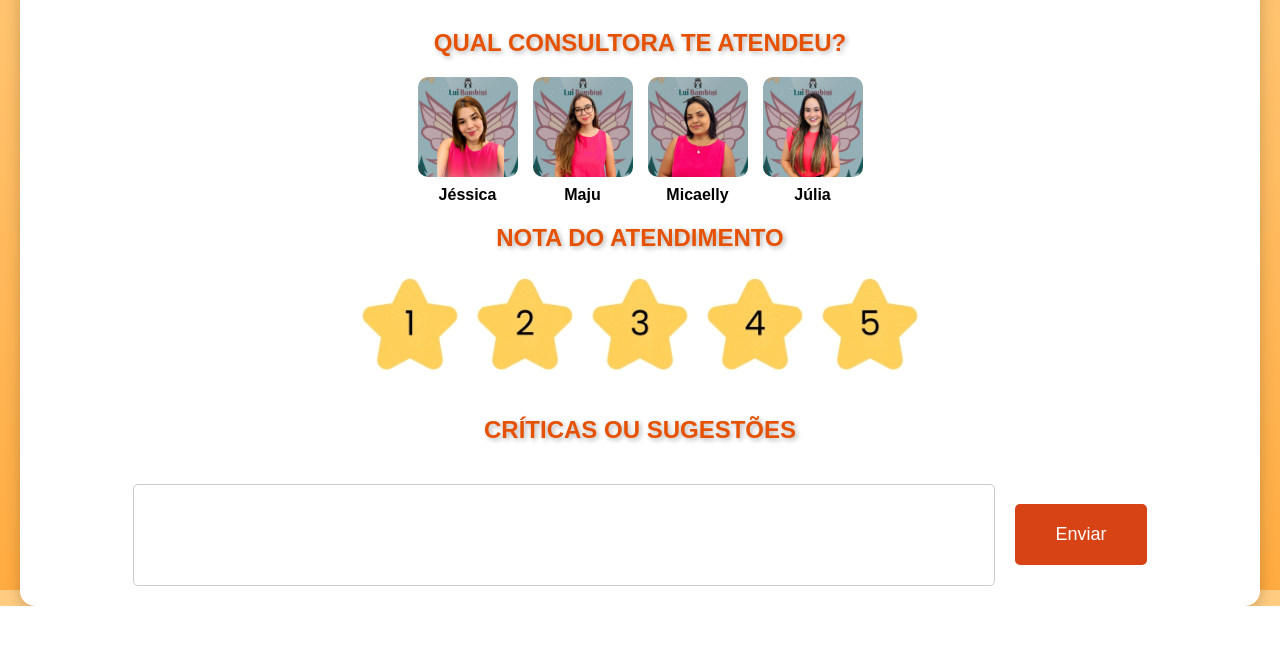
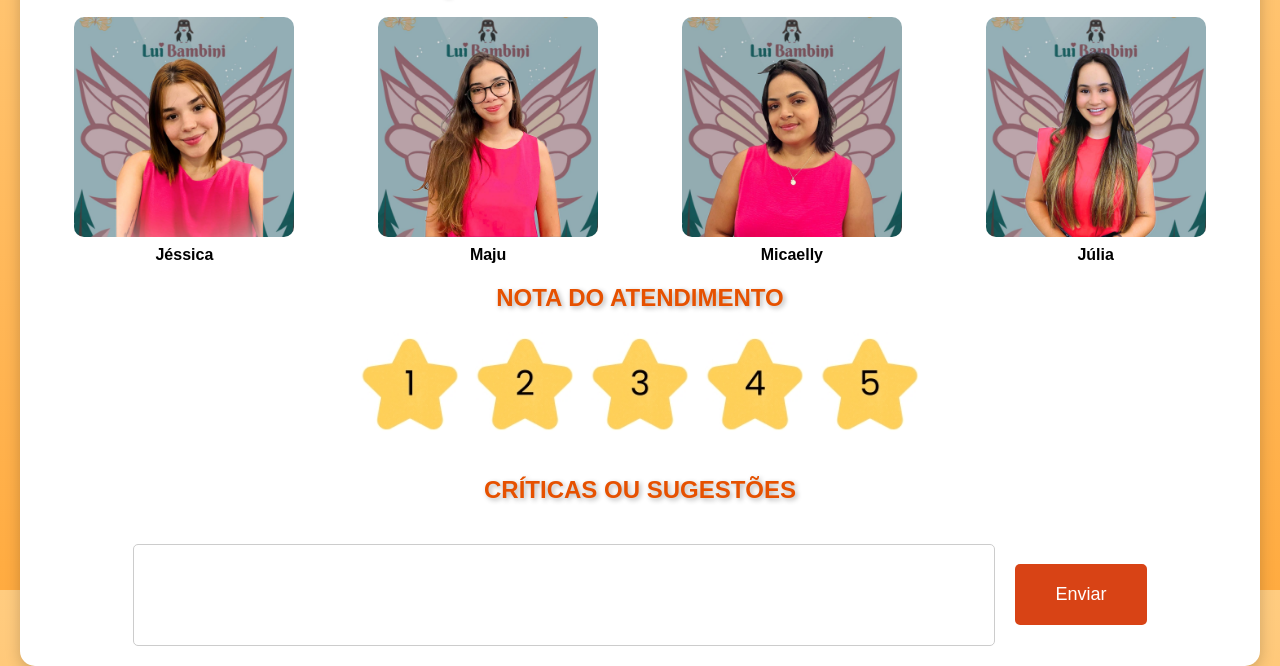
Before and after one commit to luibambini/formulario-avaliacao, a plain HTML site: page index.html in a window 1280 px wide. Shown: the part 210-876 px from the top of the page. Before the commit the page ends 816 px from the top, so only its background shows below. Drawn offline with Linux system fonts and the light colour scheme.

Commit message:
Update index.html

```diff
--- a/index.html
+++ b/index.html
@@ -62,9 +62,16 @@
             gap: 15px;
             width: 100%;
         }
+        .consultoras .option-item {
+            flex: 1;
+            max-width: 25%;
+            text-align: center;
+        }
         .consultoras .option-item img {
-            max-width: 360px;
+            width: 100%;
+            max-width: 220px;
             height: auto;
+            border-radius: 10px;
         }
         textarea {
             width: 70%;
```
